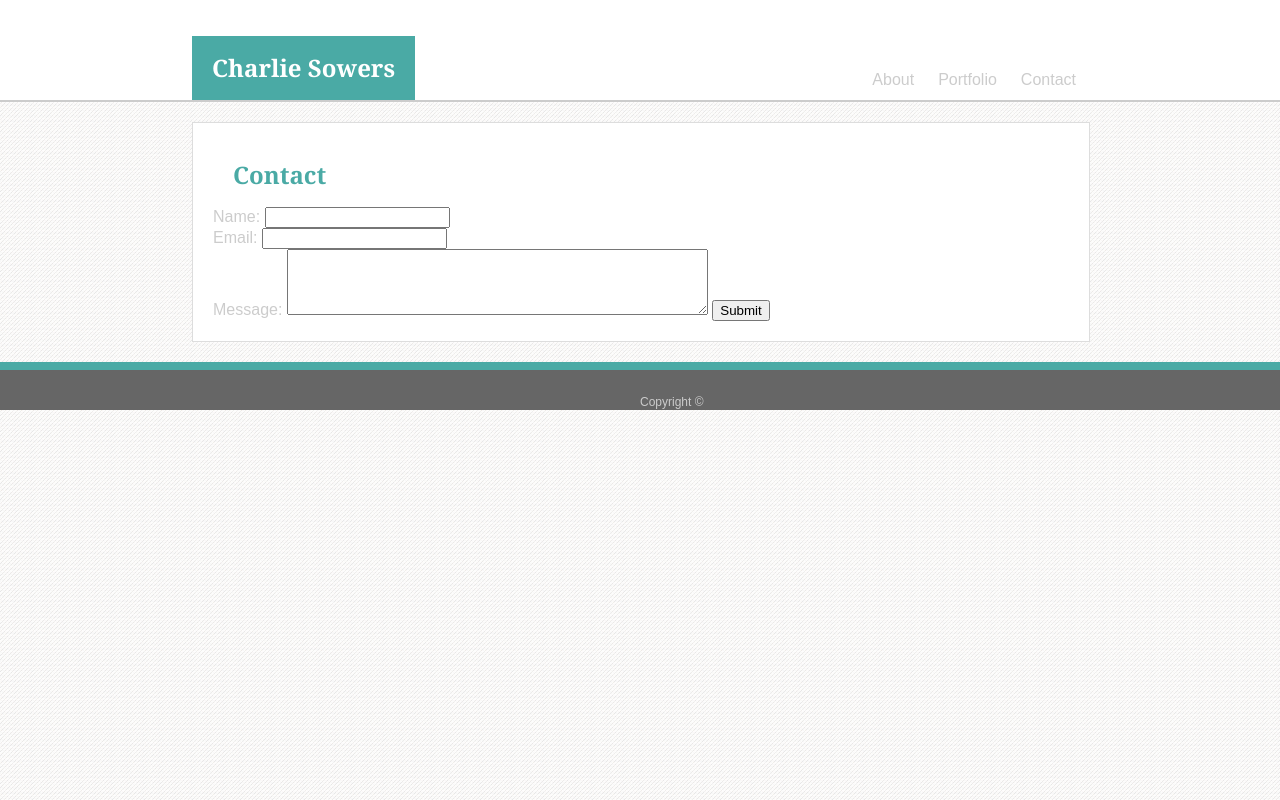
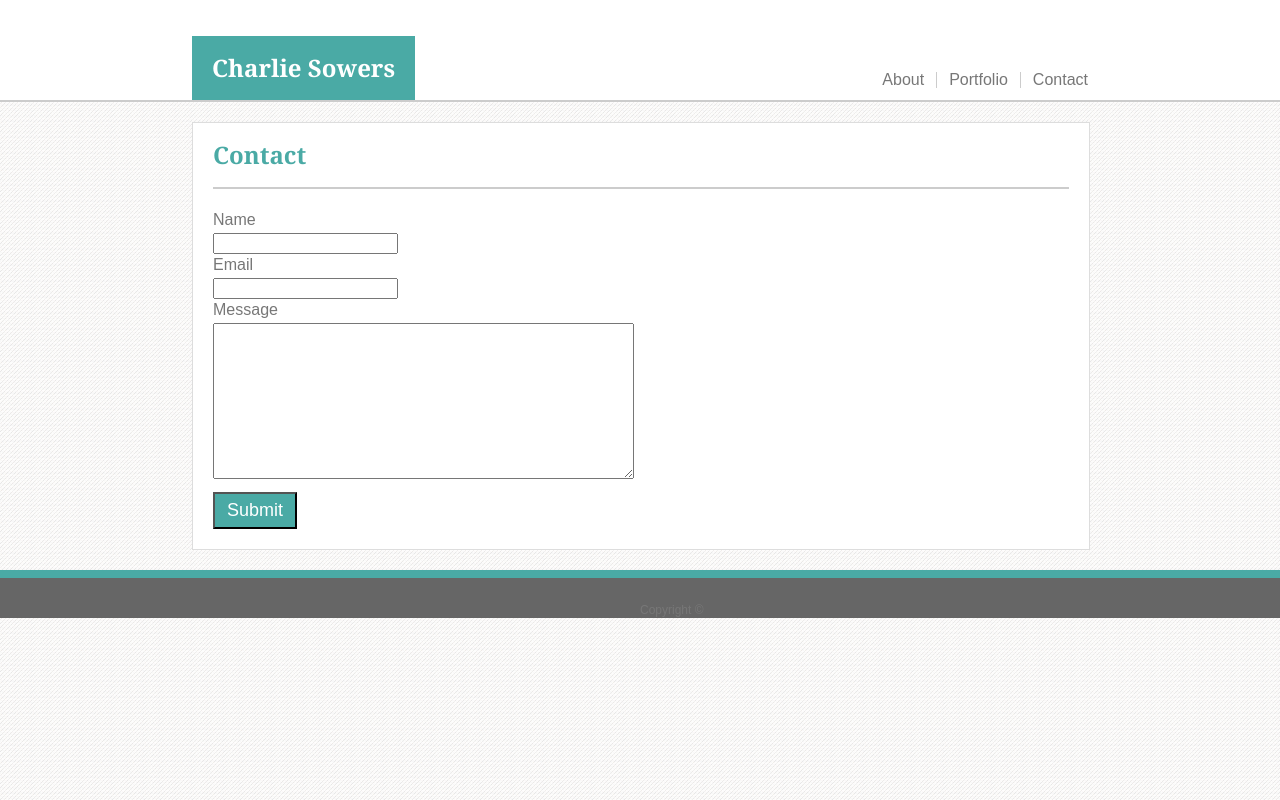
Before and after one commit to charliesowers/Basic-Portfolio, a plain HTML site: page contact.html in a window 1280 px wide. Drawn offline with Linux system fonts and the light colour scheme.

Commit message:
Everything basically works now, need to replace the About Me text with real text about myself and consider going after the bonus stuff

```diff
--- a/assets/css/style.css
+++ b/assets/css/style.css
@@ -29,26 +29,32 @@ ul {
     margin: 0;
     padding: 0;
     overflow: hidden;
-    color: #cccccc;
+    color: #777777;
     position: absolute;
     right: 15%;
     bottom:0;
     background-color: #ffffff
 }
 
-li a {
-    display: block;
-    padding: 12px;
-}
-
 a{
-    color: #cccccc;
+    color: #777777;
     text-decoration: none;
     font-family: 'Arial', 'Helvetica Neue', Helvetica, sans-serif;
 }
 
 li {
+
+    display: block;
+    padding: 0 12px 0 12px;
     float: left;
+    margin: 12px 0 12px 0;
+    border-right: 1px solid #cccccc;
+}
+
+#third-menu-link{
+    padding: 0 0 0 12px;
+    border-right: 0;
+
 }
 
 .main{
@@ -73,12 +79,15 @@ h2{
     font-size: 24px;
     font-weight: bold;
     font-family: 'Georgia', Times, Times New Roman, serif;
-    padding: 20px;
+    padding: 20px 0 20px 0;
+    margin: 0 20px 0 20px;
+    border-bottom: 2px solid #cccccc;
+
 }
 
 .main-inner{
     margin: 20px;
-    color: #cccccc;
+    color: #777777;
     font-family: 'Arial', 'Helvetica Neue', Helvetica, sans-serif;
 }
 
@@ -96,7 +105,7 @@ footer{
 
     width: 100%;
     font-family: 'Arial', 'Helvetica Neue', Helvetica, sans-serif;
-    color: #cccccc;
+    color: #777777;
     height: 40px;
     font-size: 12px;
     position: relative;
@@ -110,16 +119,11 @@ span{
 
 }
 
-form{
-    font-family: 'Arial', 'Helvetica Neue', Helvetica, sans-serif;
-    color: #cccccc;
-}
-
 .port-img-container{
     float: left;
     position: relative;
     width: 300px;
-    margin: 30px;
+    margin: 30px 30px 30px 0;
     overflow: auto;
 }
 
@@ -141,3 +145,21 @@ form{
 
 
 }
+
+form{
+    margin: 20px 20px 20px 0;
+}
+
+.form-names{
+    padding: 3px 0 5px 0;
+}
+
+#submit-button{
+    background-color: #4aaaa5;
+    font-family: 'Arial', 'Helvetica Neue', Helvetica, sans-serif;
+    color: #ffffff;
+    font-size: 18px;
+    padding: 6px 12px 6px 12px;
+    margin: 10px 0 0 0;
+
+}
--- a/contact.html
+++ b/contact.html
@@ -16,24 +16,25 @@
                 <ul>
                     <li><a href="index.html">About</a></li>
                     <li><a href="portfolio.html">Portfolio</a></li>
-                    <li><a href="#">Contact</a></li>
+                    <li id = "third-menu-link"><a href="#">Contact</a></li>
                 </ul>
             </div>
         </header>
 
         <div  class = "main">
 
+            <h2>
+                    Contact
+            </h2>
+
             <div class = "main-inner">
 
-                <h2>
-                    Contact
-                </h2>
-
                 <form>
-                    Name: <input type="text" name="Name" value=""><br>
-                    Email: <input type="text" name="Email" value=""><br>
-                    Message: <textarea rows="4" cols="50"></textarea>
-                    <input type="submit" value="Submit">
+                    <div class = "form-names">Name</div> <input type="text" name="Name" value="">
+                    <div class = "form-names">Email</div> <input type="text" name="Email" value="">
+                    <div class = "form-names">Message</div> <textarea rows="10" cols="50"></textarea>
+                    <br>
+                    <input id = "submit-button" type="submit" value="Submit">
                 </form>
 
             </div>
```
Also changed, not shown: index.html (+1 -1 lines), portfolio.html (+3 -3 lines).
